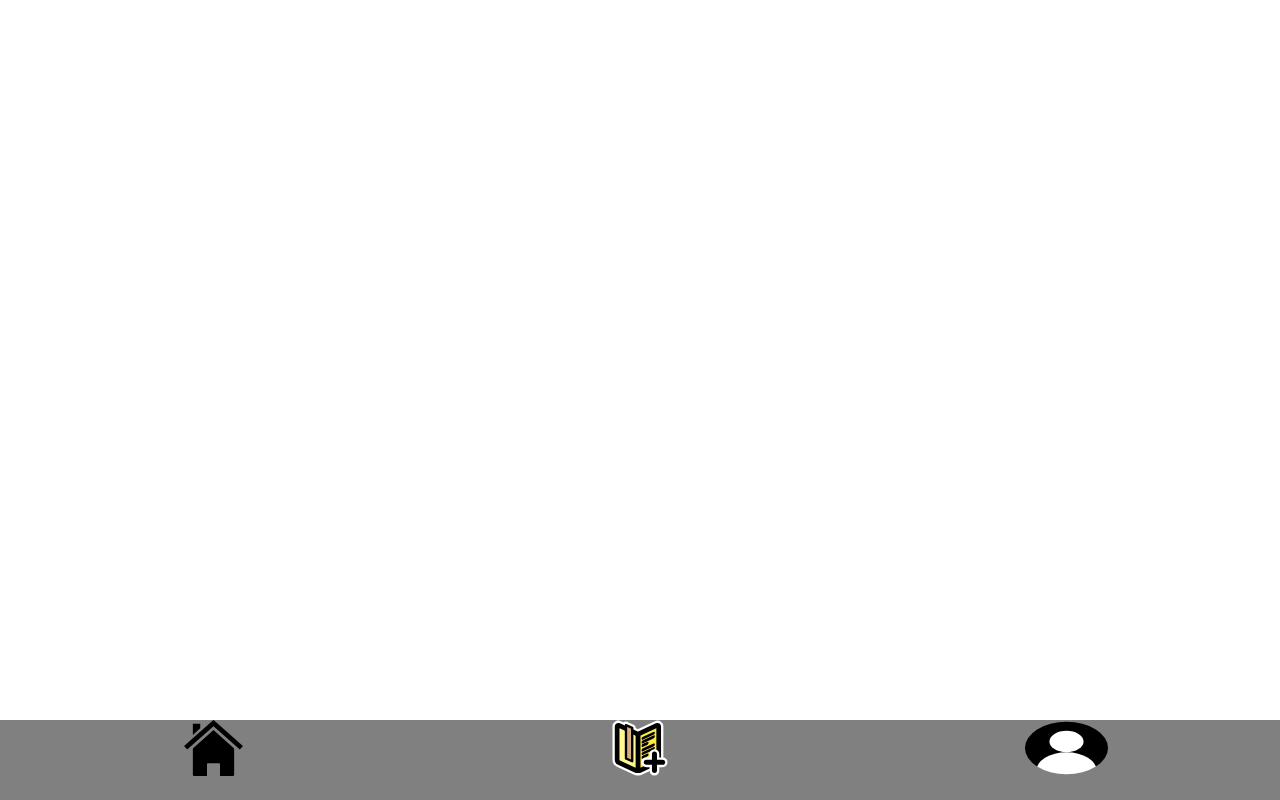
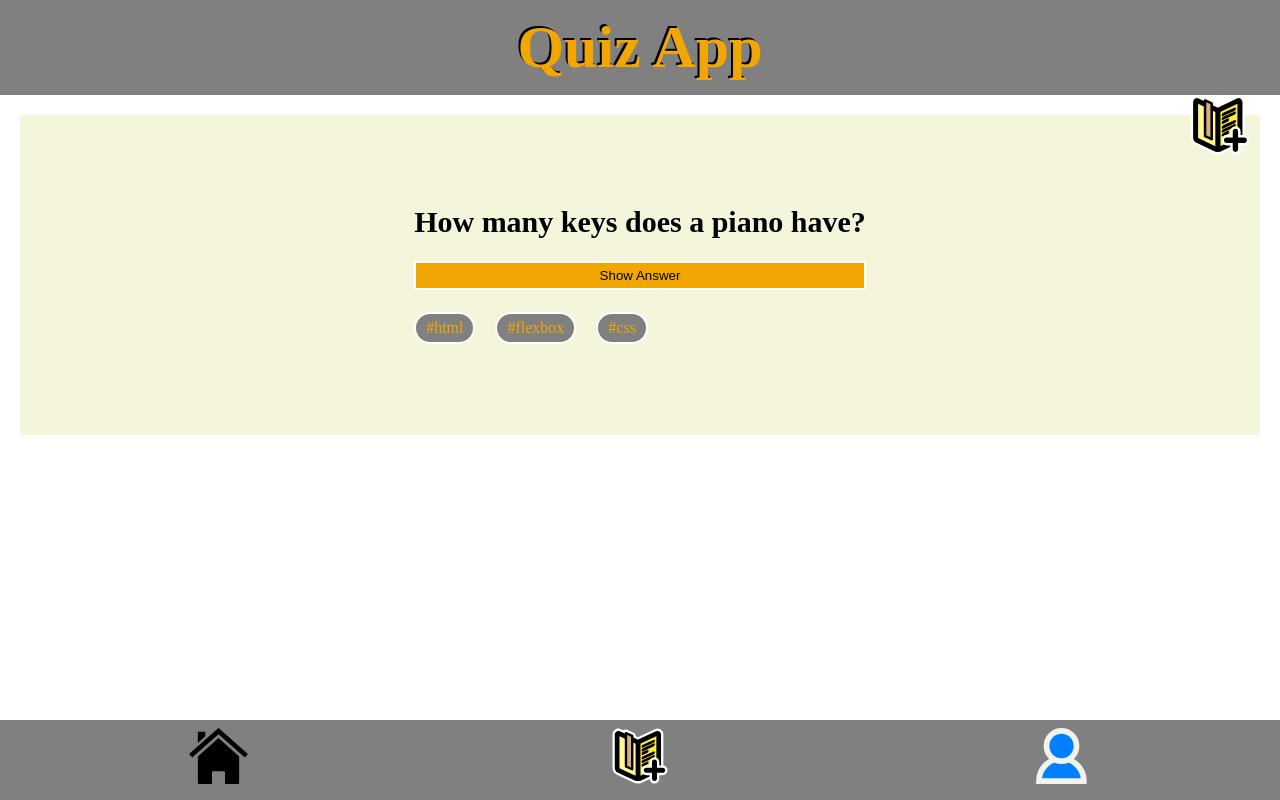
Before and after one commit to Sascha-Pionczewski/quiz-app, a plain HTML site: page index.html in a window 1280 px wide. Drawn offline with Linux system fonts and the light colour scheme.

Commit message:
add the header and the first card

```diff
--- a/index.html
+++ b/index.html
@@ -8,6 +8,27 @@
     <link rel="stylesheet" href="styles.css" />
   </head>
   <body>
+    <!-- header -->
+    <header class="header">
+      <h1>Quiz App</h1>
+    </header>
+    <main>
+      <article class="quiz-card">
+        <div class="bookmark_icon">
+          <img src="img/primary-bookmarks-list-add.svg" alt="#" />
+        </div>
+        <h2>How many keys does a piano have?</h2>
+        <button type="button" class="button_show_answer">Show Answer</button>
+        <!-- the answer is 88 keys -->
+        <div>
+          <ul class="categories_list">
+            <li class="categories_list_item">#html</li>
+            <li class="categories_list_item">#flexbox</li>
+            <li class="categories_list_item">#css</li>
+          </ul>
+        </div>
+      </article>
+    </main>
     <!-- footer with the navbar -->
     <footer>
       <nav class="navbar">
@@ -30,11 +51,11 @@
           </a>
         </div>
         <div class="navbar_items">
-          <a href="#profile">
+          <a href="#bookmarks">
             <img
-              src="img/abstract-user-flat-4.svg"
-              alt="profile"
-              class="profile_svg"
+              src="img/1389952697.svg"
+              alt="bookmark"
+              class="bookmarks_svg"
             />
           </a>
         </div>
--- a/styles.css
+++ b/styles.css
@@ -2,6 +2,74 @@
   box-sizing: border-box;
   padding: 0;
   margin: 0;
+}
+
+h1 {
+  font-size: 60px;
+  text-align: center;
+  color: #f1a601;
+  text-shadow: black -2px -2px;
+}
+
+h2 {
+  font-size: 30px;
+  text-align: center;
+  color: black;
+}
+
+.header {
+  background-color: gray;
+  padding: 1vw;
+}
+
+.bookmark_icon {
+  position: absolute;
+  right: 10px;
+  top: -20px;
+  width: 60px;
+}
+
+.quiz-card {
+  background-color: beige;
+  margin: 20px;
+  display: flex;
+  flex-wrap: wrap;
+  flex-direction: column;
+  align-content: center;
+  padding: 10vh;
+  position: relative;
+  justify-content: space-around;
+  height: 40vh;
+  min-height: 200px;
+}
+
+.button_show_answer {
+  background-color: #f1a601;
+  border: white 2px solid;
+  padding: 5px;
+}
+
+.button_show_answer:hover {
+  color: white;
+  background-color: orangered;
+}
+
+.categories_list {
+  display: flex;
+  flex-wrap: wrap;
+  gap: 20px;
+  list-style: none;
+
+  left: 30px;
+  bottom: 15px;
+}
+
+.categories_list_item {
+  background-color: gray;
+  color: #f1a601;
+  padding: 5px 10px 5px 10px;
+  border: white 2px solid;
+  border-radius: 30px;
 }
 
 .navbar {
@@ -13,6 +81,7 @@
   height: 10vh;
   width: 100vw;
   justify-content: space-around;
+  padding: 1vh;
 }
 
 .navbar_items {
```
Also changed, not shown: img/1389952697.svg (added).
